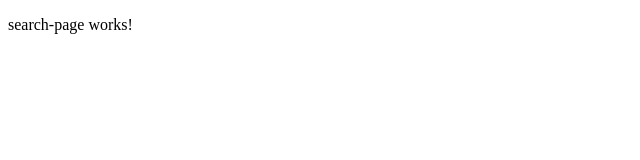
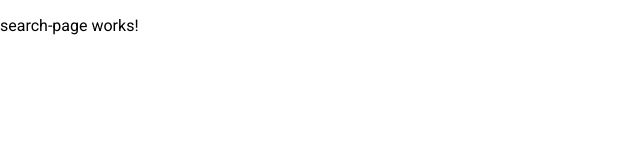
Before and after one commit to mas-sh/hot-trip, an Angular app: page /search in a window 1280 px wide. Shown: the top 160 px of the page, without its empty margins (0-640 px from the left). Built offline with nearby package versions, Linux system fonts and the light colour scheme.

Commit message:
install Material UI

```diff
--- a/package.json
+++ b/package.json
@@ -10,10 +10,13 @@
   },
   "private": true,
   "dependencies": {
+    "@angular/animations": "^19.2.25",
+    "@angular/cdk": "^19.2.19",
     "@angular/common": "^19.2.0",
     "@angular/compiler": "^19.2.0",
     "@angular/core": "^19.2.0",
     "@angular/forms": "^19.2.0",
+    "@angular/material": "^19.2.19",
     "@angular/platform-browser": "^19.2.0",
     "@angular/platform-browser-dynamic": "^19.2.0",
     "@angular/router": "^19.2.0",
--- a/src/app/app.config.ts
+++ b/src/app/app.config.ts
@@ -1,7 +1,12 @@
 import { ApplicationConfig, provideZoneChangeDetection } from '@angular/core';
 import { provideRouter } from '@angular/router';
+import { provideAnimationsAsync } from '@angular/platform-browser/animations/async';
 import { routes } from './app.routes';
 
 export const appConfig: ApplicationConfig = {
-  providers: [provideZoneChangeDetection({ eventCoalescing: true }), provideRouter(routes)]
+  providers: [
+    provideZoneChangeDetection({ eventCoalescing: true }),
+    provideRouter(routes),
+    provideAnimationsAsync(),
+  ]
 };
--- a/src/index.html
+++ b/src/index.html
@@ -6,6 +6,8 @@
   <base href="/">
   <meta name="viewport" content="width=device-width, initial-scale=1">
   <link rel="icon" type="image/x-icon" href="favicon.ico">
+  <link href="https://fonts.googleapis.com/css2?family=Roboto:wght@300;400;500&display=swap" rel="stylesheet">
+  <link href="https://fonts.googleapis.com/icon?family=Material+Icons" rel="stylesheet">
 </head>
 <body>
   <app-root></app-root>
--- /dev/null
+++ b/src/mat-theme.scss
@@ -0,0 +1,158 @@
+@use "@angular/material" as mat;
+
+/* These tokens are generated using https://themes.angular-material.dev/ */
+/* Preview: https://themes.angular-material.dev/?bold-font-weight=700&brand-font-family=Roboto&medium-font-weight=500&plain-font-family=Roboto&regular-font-weight=400&seed-error=%23ba1a1a&seed-neutral=%23a8a8a8&seed-neutral-variant=%23926f68&seed-primary=%23d81e05&seed-secondary=%232a2a2a&seed-tertiary=%23ffc61e */
+/* Seed Colors: primary: #d81e05, secondary: #2a2a2a, tertiary: #ffc61e, error: #ba1a1a, neutral: #a8a8a8, neutral-variant: #926f68 */
+/* Seed Typography: plain-font-family: Roboto, brand-font-family: Roboto, bold-font-weight: 700, medium-font-weight: 500, regular-font-weight: 400 */
+
+/* Make sure to import fonts in `<head>` of html */
+/*
+<style>
+  @import url('https://fonts.googleapis.com/css2?family=Roboto&family=Roboto&display=swap');
+</style>
+
+OR
+
+<link rel="stylesheet" href="https://fonts.googleapis.com/css2?family=Roboto&family=Roboto&display=swap">
+*/
+
+
+/* Light Theme */
+:root, :host {
+  @include mat.theme-overrides((
+    primary: #bc1400,
+    on-primary: #ffffff,
+    primary-container: #ffdad4,
+    on-primary-container: #3f0200,
+    inverse-primary: #ffb4a6,
+    primary-fixed: #ffdad4,
+    primary-fixed-dim: #ffb4a6,
+    on-primary-fixed: #3f0200,
+    on-primary-fixed-variant: #900d00,
+    secondary: #5f5e5e,
+    on-secondary: #ffffff,
+    secondary-container: #e4e2e1,
+    on-secondary-container: #1b1c1c,
+    secondary-fixed: #e4e2e1,
+    secondary-fixed-dim: #c8c6c5,
+    on-secondary-fixed: #1b1c1c,
+    on-secondary-fixed-variant: #474746,
+    tertiary: #775a00,
+    on-tertiary: #ffffff,
+    tertiary-container: #ffdf98,
+    on-tertiary-container: #251a00,
+    tertiary-fixed: #ffdf98,
+    tertiary-fixed-dim: #f6be11,
+    on-tertiary-fixed: #251a00,
+    on-tertiary-fixed-variant: #5a4300,
+    background: #fcf8f8,
+    on-background: #1c1b1b,
+    surface: #fcf8f8,
+    surface-dim: #ddd9d9,
+    surface-bright: #fcf8f8,
+    surface-container-lowest: #ffffff,
+    surface-container-low: #f7f3f2,
+    surface-container: #f1edec,
+    surface-container-high: #ebe7e7,
+    surface-container-highest: #e5e2e1,
+    on-surface: #1c1b1b,
+    shadow: #000000,
+    scrim: #000000,
+    surface-tint: #5e5e5f,
+    inverse-surface: #313030,
+    inverse-on-surface: #f4f0ef,
+    outline: #747878,
+    outline-variant: #d4c3bf,
+    neutral: #797776,
+    neutral10: #1c1b1b,
+    error: #ba1a1a,
+    error-container: #ffdad6,
+    on-error: #ffffff,
+    on-error-container: #410002,
+    surface-variant: #f1dfdb,
+    on-surface-variant: #504442,
+    neutral-variant: #827471,
+    neutral-variant20: #392e2c,
+    inverse-secondary: #c8c6c5,
+    inverse-tertiary: #f6be11,
+  ));
+}
+
+/* Dark Theme */
+.dark {
+  @include mat.theme-overrides((
+    primary: #ffb4a6,
+    on-primary: #660600,
+    primary-container: #900d00,
+    on-primary-container: #ffdad4,
+    inverse-primary: #bc1400,
+    primary-fixed: #ffdad4,
+    primary-fixed-dim: #ffb4a6,
+    on-primary-fixed: #3f0200,
+    on-primary-fixed-variant: #900d00,
+    secondary: #c8c6c5,
+    on-secondary: #303030,
+    secondary-container: #474746,
+    on-secondary-container: #e4e2e1,
+    secondary-fixed: #e4e2e1,
+    secondary-fixed-dim: #c8c6c5,
+    on-secondary-fixed: #1b1c1c,
+    on-secondary-fixed-variant: #474746,
+    tertiary: #f6be11,
+    on-tertiary: #3f2e00,
+    tertiary-container: #5a4300,
+    on-tertiary-container: #ffdf98,
+    tertiary-fixed: #ffdf98,
+    tertiary-fixed-dim: #f6be11,
+    on-tertiary-fixed: #251a00,
+    on-tertiary-fixed-variant: #5a4300,
+    background: #141313,
+    on-background: #e5e2e1,
+    surface: #141313,
+    surface-dim: #141313,
+    surface-bright: #3a3939,
+    surface-container-lowest: #0e0e0e,
+    surface-container-low: #1c1b1b,
+    surface-container: #201f1f,
+    surface-container-high: #2a2a2a,
+    surface-container-highest: #353434,
+    on-surface: #e5e2e1,
+    shadow: #000000,
+    scrim: #000000,
+    surface-tint: #c7c6c6,
+    inverse-surface: #e5e2e1,
+    inverse-on-surface: #313030,
+    outline: #8e9192,
+    outline-variant: #504442,
+    neutral: #797776,
+    neutral10: #1c1b1b,
+    error: #ffb4ab,
+    error-container: #93000a,
+    on-error: #690005,
+    on-error-container: #ffdad6,
+    surface-variant: #504442,
+    on-surface-variant: #d4c3bf,
+    neutral-variant: #827471,
+    neutral-variant20: #392e2c,
+    inverse-secondary: #5f5e5e,
+    inverse-tertiary: #775a00,
+  ));
+}
+
+/* Typography */
+:root, :host {
+  /* core typography tokens are not generating css variables, hence below */
+  --mat-sys-brand-font-family: Roboto;
+  --mat-sys-plain-font-family: Roboto;
+  --mat-sys-bold-font-weight: 700;
+  --mat-sys-medium-font-weight: 500;
+  --mat-sys-regular-font-weight: 400;
+
+  @include mat.theme-overrides((
+    brand-family: Roboto,
+    plain-family: Roboto,
+    bold-weight: 700,
+    medium-weight: 500,
+    regular-weight: 400,
+  ));
+}
--- a/src/styles.scss
+++ b/src/styles.scss
@@ -1 +1,5 @@
+@use "mat-theme";
+
 /* You can add global styles to this file, and also import other style files */
+html, body { height: 100%; }
+body { margin: 0; font-family: Roboto, "Helvetica Neue", sans-serif; }
```
Also changed, not shown: 1 other file (tests, documents, lock files or other folders).
